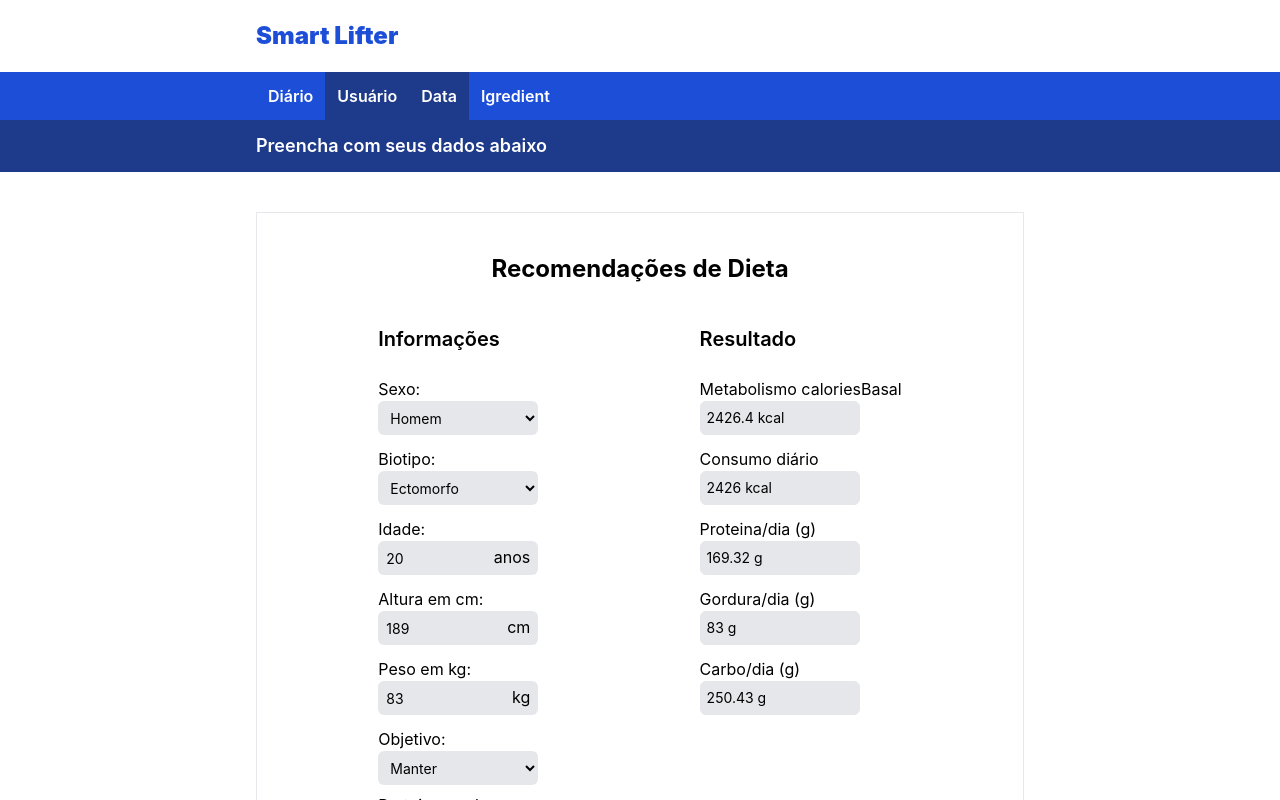
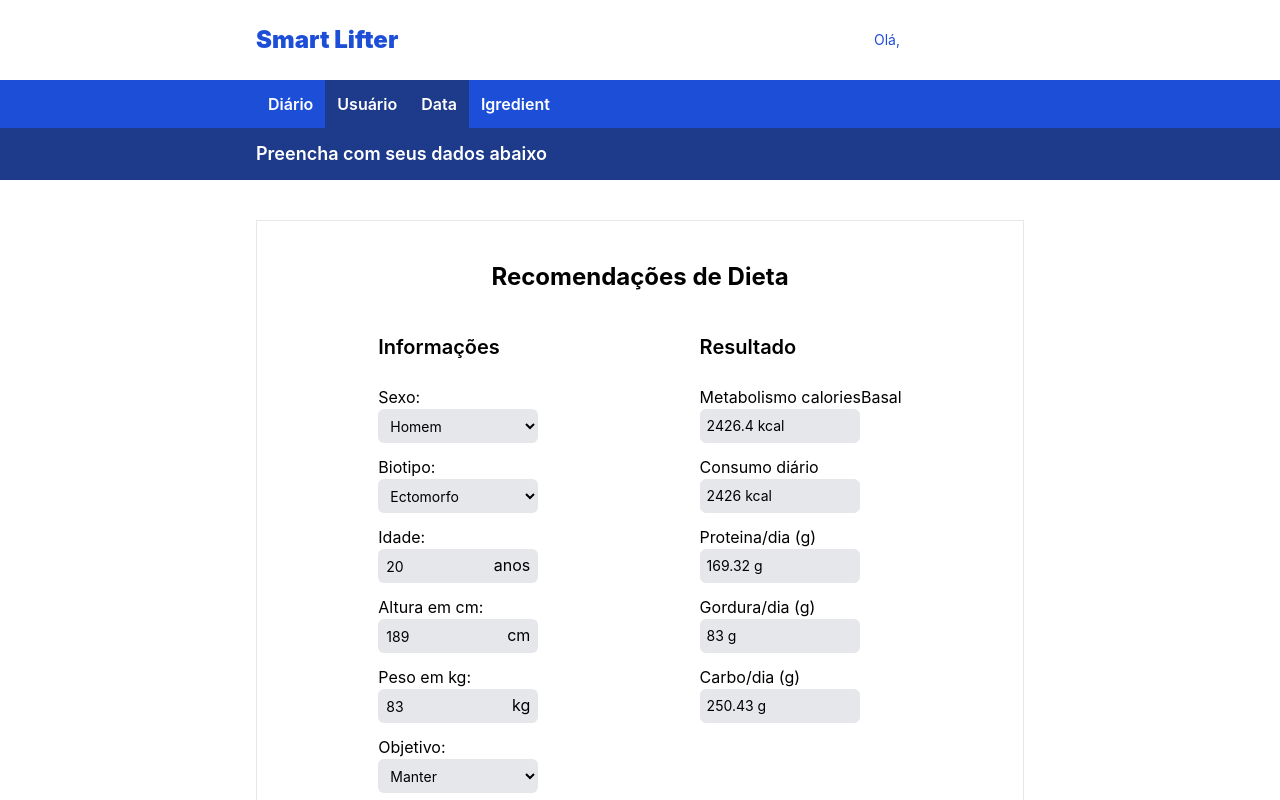
Before and after one commit to PedroSpelta/Fitness, a Next.js app: page /data in a window 1280 px wide. Shown: the top 800 px of the page. Built offline with nearby package versions, Linux system fonts and the light colour scheme; no server answers; the database is empty.

Commit message:
redirect para o login e slide do sair implementados

```diff
--- a/components/Header.tsx
+++ b/components/Header.tsx
@@ -1,18 +1,39 @@
+import { signOut, useSession } from "next-auth/react";
 import Link from "next/link";
 import { useRouter } from "next/router";
-import React from "react";
-import { containerWidth } from "../libs/containers";
+import React, { useState } from "react";
 
 function Header() {
   const router = useRouter();
+  const { data } = useSession();
+  const [showSignOut, setShowSignOut] = useState(false);
+
   const { pathname } = router;
 
   return (
     <div className="w-full flex flex-col items-center">
       <div
-        className={`text-blue-700 text-2xl font-black my-5 max-w-3xl w-full`}
+        className={`text-blue-700 text-2xl font-black h-20 max-w-3xl w-full flex justify-between items-center`}
       >
-        Smart Lifter
+        <p>Smart Lifter</p>
+        <div
+          className={`font-normal transition-all flex overflow-hidden flex-shrink-0 items-center h-full w-[150px] slide-wrapper`}
+          onMouseEnter={() => setShowSignOut(true)}
+          onMouseLeave={() => setShowSignOut(false)}
+        >
+          <div className="h-8 flex items-center min-w-[150px]">
+            <p className="text-sm relative">Olá, </p>
+            <p className="text-base font-semibold truncate">
+              {data?.user?.name}
+            </p>
+          </div>
+          <div
+            className="text-red-600 text-base font-bold cursor-pointer ml-2"
+            onClick={() => signOut()}
+          >
+            Sair
+          </div>
+        </div>
       </div>
       <div className="w-full flex justify-center bg-blue-700">
         <div
--- /dev/null
+++ b/pages/_middleware.js
@@ -0,0 +1,17 @@
+import { getToken } from "next-auth/jwt";
+import { NextResponse} from "next/server";
+
+export async function middleware(req) {
+  const token = await getToken({req, secret: process.env.SECRET})
+  const { pathname} = req.nextUrl;
+
+  // permite req se é for uma req para o next-auth ou o token for existente
+
+  if (pathname.includes("/api/auth") || token) {
+    return NextResponse.next();
+  }
+
+  if (!token && pathname !=="/login") {
+    return NextResponse.redirect("/login")
+  }
+}
--- a/pages/api/auth/[...nextauth].js
+++ b/pages/api/auth/[...nextauth].js
@@ -89,6 +89,9 @@ export default NextAuth({
   // https://next-auth.js.org/configuration/pages
   pages: {
     // signIn: '/auth/signin',  // Displays signin buttons
+    // signIn:'/login',
+    // newUser:'/login',
+    // signOut:'/login',
     // signOut: '/auth/signout', // Displays form with sign out button
     // error: '/auth/error', // Error code passed in query string as ?error=
     // verifyRequest: '/auth/verify-request', // Used for check email page
@@ -100,7 +103,7 @@ export default NextAuth({
   // https://next-auth.js.org/configuration/callbacks
   callbacks: {
     // async signIn({ user, account, profile, email, credentials }) { return true },
-    // async redirect({ url, baseUrl }) { return baseUrl },
+    async redirect({ url, baseUrl }) { return '/home' },
     // async session({ session, token, user }) { return session },
     // async jwt({ token, user, account, profile, isNewUser }) { return token }
   },
--- a/pages/index.tsx
+++ b/pages/index.tsx
@@ -1,17 +1,22 @@
-import type { NextPage } from 'next'
-import { signIn } from 'next-auth/react'
-import Head from 'next/head'
-import Image from 'next/image'
-import { useEffect } from 'react'
-import styles from '../styles/Home.module.css'
+import type { NextPage } from "next";
+import { signIn, signOut, useSession } from "next-auth/react";
+import Head from "next/head";
+import Image from "next/image";
+import { useEffect } from "react";
+import styles from "../styles/Home.module.css";
 
 const Home: NextPage = () => {
+  const { data } = useSession();
   useEffect(() => {
-    signIn();
-  }, [])
+    console.log(data);
+  }, [data]);
   return (
-    <div className='text-green-500 text-8xl'>hello world</div>
-  )
-}
+    <div>
+      <div className="text-green-500 text-8xl">hello world</div>
+      <button onClick={() => signIn()}>sign</button>
+      <button onClick={() => signOut()}>sign out</button>
+    </div>
+  );
+};
 
-export default Home
+export default Home;
--- /dev/null
+++ b/pages/login/index.tsx
@@ -0,0 +1,21 @@
+import { signIn, signOut, useSession } from "next-auth/react";
+import React from "react";
+import Header from "../../components/Header";
+
+function Index() {
+  return (
+    <div className="flex flex-col justify-center items-center gap-3">
+      <Header />
+      <button
+        className="bg-blue-500 text-white w-32 h-10 rounded-md text-xl "
+        onClick={() => {
+          signIn();
+        }}
+      >
+        Logar
+      </button>
+    </div>
+  );
+}
+
+export default Index;
--- a/styles/globals.css
+++ b/styles/globals.css
@@ -45,3 +45,16 @@ input[type="number"]::-webkit-outer-spin-button {
 .boxShadow {
   box-shadow: inset 1px 1px 2px 1px rgb(0, 0, 0, 1);
 }
+
+.slide-div {
+  transition: width 200ms ease;
+  -moz-transition: width 200ms ease;
+  -ms-transition: width 200ms ease;
+  -o-transition: width 200ms ease;
+  -webkit-transition: width 200ms ease;
+  word-break: break-all;
+}
+
+.slide-wrapper:hover {
+  width: 200px;
+}
```
